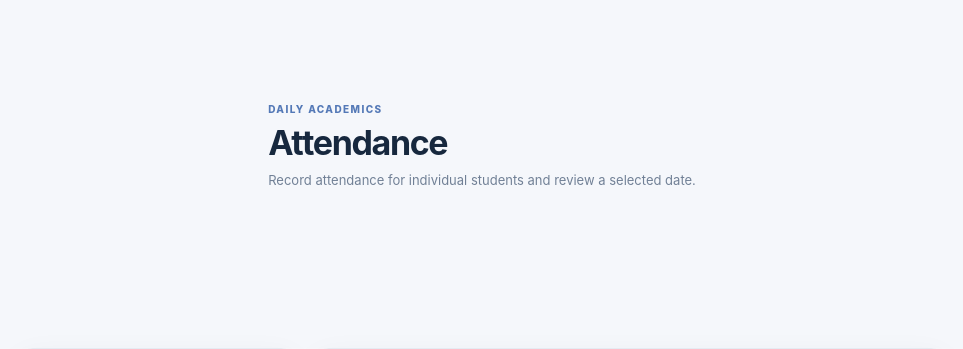
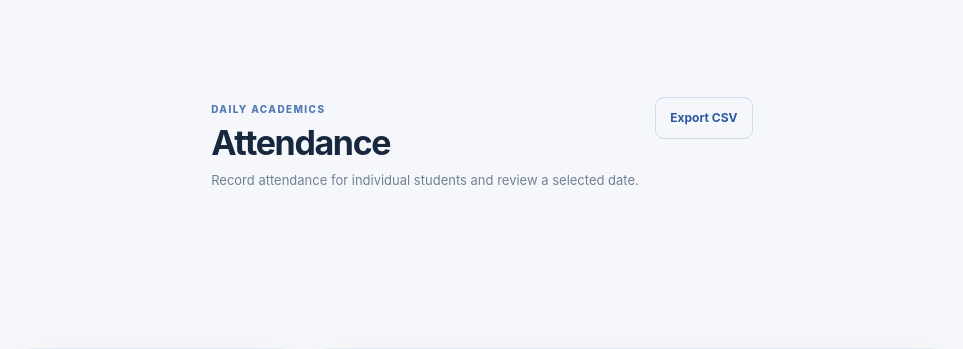
Before and after one commit to pk8873/My_school, a Django app: template templates/schools/attendance.html in a window 1280 px wide. Shown: the part 76-425 px from the top of the page, without its empty margins (158-1121 px from the left). Run offline with Django 5.2, Linux system fonts and the light colour scheme; the template is opened without the code that fills it, so the values that code supplies are empty.

Commit message:
ui: add scoped CSV export actions

```diff
--- a/templates/schools/attendance.html
+++ b/templates/schools/attendance.html
@@ -1,7 +1,7 @@
 {% extends "base.html" %}
 {% block title %}Attendance · School Saathi{% endblock %}
 {% block content %}
-<div class="page-heading"><div><span class="eyebrow">DAILY ACADEMICS</span><h1>Attendance</h1><p>Record attendance for individual students and review a selected date.</p></div></div>
+<div class="page-heading"><div><span class="eyebrow">DAILY ACADEMICS</span><h1>Attendance</h1><p>Record attendance for individual students and review a selected date.</p></div><a class="btn btn-outline-primary" href="{% url "export_csv" report="attendance" %}?school={{ membership.school_id }}&date={{ selected_date }}">Export CSV</a></div>
 <div class="workspace-grid"><section class="panel"><div class="panel-heading"><h2>Mark attendance</h2><p>One record per student per date.</p></div><form method="post">{% csrf_token %}<input type="hidden" name="school" value="{{ membership.school_id }}">{{ form.as_p }}<button class="btn btn-primary w-100">Save attendance</button></form></section>
 <section class="panel panel-wide"><div class="panel-heading"><div><h2>Daily register</h2><p>Pick a date to review saved records.</p></div><form method="get" class="search-form"><input class="form-control" type="date" name="date" value="{{ selected_date }}" aria-label="Attendance date"><button class="btn btn-outline-primary">View</button></form></div><div class="table-responsive"><table class="table table-hover align-middle"><thead><tr><th>Student</th><th>Class</th><th>Date</th><th>Status</th><th>Note</th></tr></thead><tbody>{% for item in records %}<tr><td><strong>{{ item.student.first_name }} {{ item.student.last_name }}</strong></td><td>{{ item.student.classroom.name }} {{ item.student.classroom.section }}</td><td>{{ item.date }}</td><td><span class="status-pill {% if item.status == 'present' %}status-good{% elif item.status == 'absent' %}status-danger{% endif %}">{{ item.get_status_display }}</span></td><td>{{ item.note|default:"—" }}</td></tr>{% empty %}<tr><td colspan="5" class="empty-state">No attendance records for {{ selected_date }}.</td></tr>{% endfor %}</tbody></table></div></section></div>
 {% endblock %}
```
